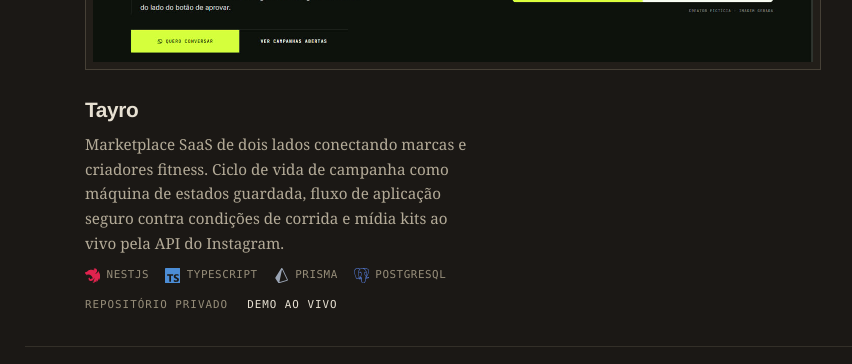
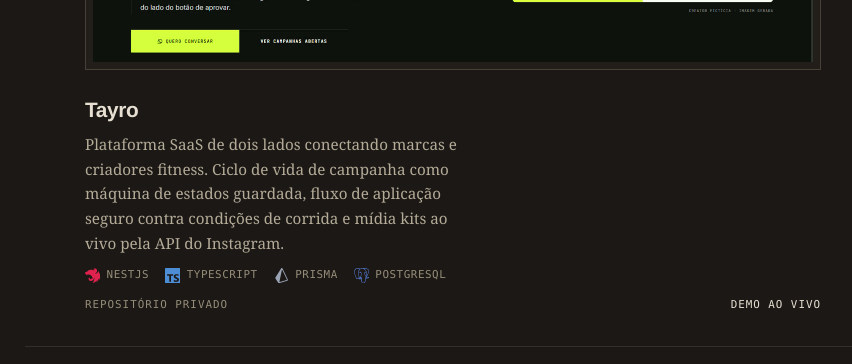
Before and after one commit to pssgarcia/portfolio-v2, a Vue app: page / in a window 1280 px wide. Shown: the part 5100-5464 px from the top of the page, without its empty margins (141-993 px from the left). Built offline with nearby package versions, Linux system fonts and the light colour scheme; a web font is replaced by a local one.

Commit message:
content(projects): Tayro is a platform; live demo link to the right edge
'marketplace' -> 'platform' / 'plataforma' in both languages. The live
demo link now sits at the right edge of the entry, opposite the repo
link (bounded to the screenshot width on featured projects).

```diff
--- a/src/components/ProjectsSection.vue
+++ b/src/components/ProjectsSection.vue
@@ -151,11 +151,19 @@
 
 .proj__links {
   display: flex;
+  align-items: baseline;
   gap: 1.2rem;
   font-family: var(--font-mono);
   font-size: var(--t-label-sm);
   letter-spacing: 0.09em;
   text-transform: uppercase;
+}
+/* the live demo link sits at the right edge, opposite the repo link */
+.proj__links-live {
+  margin-left: auto;
+}
+.proj--wide .proj__links {
+  max-width: 46rem;
 }
 .proj__links a {
   color: var(--color-accent);
--- a/src/data/projects.js
+++ b/src/data/projects.js
@@ -9,7 +9,7 @@
   {
     title: 'Tayro',
     description:
-      'A two-sided SaaS marketplace connecting brands and fitness creators. Campaign lifecycle as a guarded state machine, race-condition-safe application flow, and live media kits from the Instagram API.',
+      'A two-sided SaaS platform connecting brands and fitness creators. Campaign lifecycle as a guarded state machine, race-condition-safe application flow, and live media kits from the Instagram API.',
     techs: ['NestJS', 'TypeScript', 'Prisma', 'PostgreSQL'],
     github: '',
     repoPrivate: true,
@@ -61,7 +61,7 @@
 
 const ptDescriptions = {
   Tayro:
-    'Marketplace SaaS de dois lados conectando marcas e criadores fitness. Ciclo de vida de campanha como máquina de estados guardada, fluxo de aplicação seguro contra condições de corrida e mídia kits ao vivo pela API do Instagram.',
+    'Plataforma SaaS de dois lados conectando marcas e criadores fitness. Ciclo de vida de campanha como máquina de estados guardada, fluxo de aplicação seguro contra condições de corrida e mídia kits ao vivo pela API do Instagram.',
   'Barbearia do Davi':
     'Landing page focada em agendamento para uma barbearia em Belo Horizonte: marcação pelo WhatsApp, um título animado que se alterna e um fluxo de serviços e localização. Feito para um cliente real.',
   Readvice:
```
